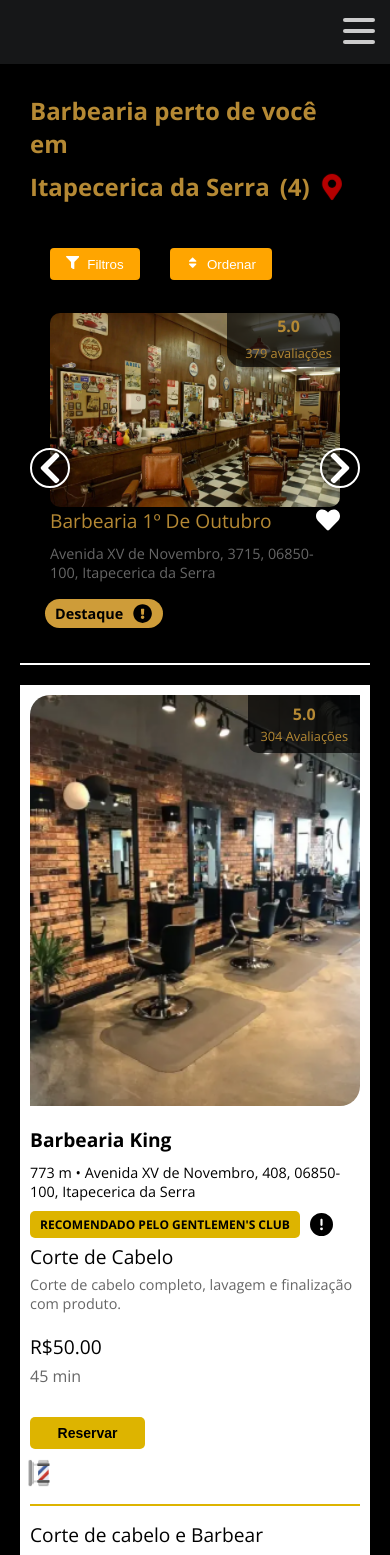
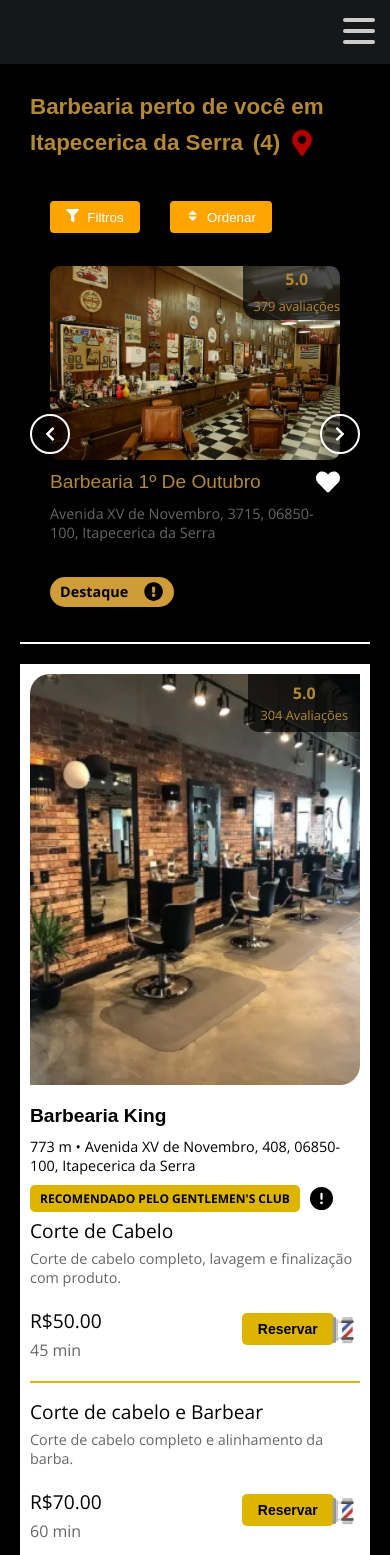
Before and after one commit to Git-Hub-Gentlemen-s-Club/GentlemensClub, a React (Vite) app in the folder gentlemens-club-app/: page / in a window 390 px wide. Shown: the top 1555 px of the page. Built offline with nearby package versions, Linux system fonts and the light colour scheme; a web font is replaced by a local one.

Commit message:
Ajustando responsividade nas paginas: inscreva-se, Home

```diff
--- a/gentlemens-club-app/src/App.css
+++ b/gentlemens-club-app/src/App.css
@@ -10,7 +10,7 @@
 /* Alinhando os botões "Filtro" e "Ordenar"*/
 
 .container {
-  max-width: 1200px; /* Largura máxima para a centralização */
+  max-width: 100vw; /* Largura máxima para a centralização */
   margin: 0 auto; /* Centraliza horizontalmente */
   padding: 0 20px; /* Adiciona um pouco de padding nas laterais */
   position: relative; /* Permite o posicionamento absoluto dentro */
@@ -24,9 +24,13 @@
 .buttons-container {
   position: absolute; /* Posiciona os botões em relação ao contêiner do carrossel */
   top: -45px; /* Ajusta o alinhamento vertical dos botões para o topo do contêiner */
-  left: 30px; /* Alinha os botões à esquerda do contêiner do carrossel */
+  left: 310px; /* Alinha os botões à esquerda do contêiner do carrossel */
   display: flex;
   align-items: center;
   gap: 10px; /* Espaço entre os botões */
   z-index: 1; /* Garante que os botões fiquem acima do carrossel */
+
+  @media (max-width: 768px) {
+    left: 30px;
+  }
 }
--- a/gentlemens-club-app/src/components/BarberInfoCard.jsx
+++ b/gentlemens-club-app/src/components/BarberInfoCard.jsx
@@ -27,7 +27,8 @@
   Separator,
   BarberPoleImage,
   ServiceDetails,
-  ServiceContainer
+  ServiceContainer,
+  ContainerReservationButton
 } from '../styled_components/body_style/BarberInfoCardStyle';
 import { faHeart, faExclamationCircle } from '@fortawesome/free-solid-svg-icons';
 import { FontAwesomeIcon } from '@fortawesome/react-fontawesome';
@@ -93,10 +94,10 @@
                     <ServicePrice>R${service.price}</ServicePrice>
                     <ServiceDuration>{service.duration}</ServiceDuration>
                   </ServiceDetails>
-                  <div className="reservation-container">
+                  <ContainerReservationButton>
                     <ReservationButton>Reservar</ReservationButton>
                     <BarberPoleImage src={barberPole} alt="Barber Pole" />
-                  </div>
+                  </ContainerReservationButton>
                 </ServiceContainer>
               </ReservationRow>
               <Separator />
--- a/gentlemens-club-app/src/components/Subscribe.jsx
+++ b/gentlemens-club-app/src/components/Subscribe.jsx
@@ -1,4 +1,5 @@
-import React, { useState } from 'react';
+// Subscribe.jsx
+import React, { useState, useCallback } from 'react';
 import Select from 'react-select';
 import Slider from 'react-slick';
 import {
@@ -18,14 +19,22 @@
   { text: '“Estilo para homens de bom gosto.”', author: "— Gentlemen's Club" }
 ];
 
+const PasswordInput = ({ showPassword, togglePasswordVisibility }) => (
+  <InputContainer>
+    <Icon as={FaLock} />
+    <Input type={showPassword ? 'text' : 'password'} placeholder="Senha" />
+    <Icon as={showPassword ? FaEyeSlash : FaEye} onClick={togglePasswordVisibility} style={{ cursor: 'pointer', marginLeft: '10px' }} />
+  </InputContainer>
+);
+
 const Subscribe = () => {
   const [selectedGender, setSelectedGender] = useState('');
   const [showPassword, setShowPassword] = useState(false);
   const [currentQuote, setCurrentQuote] = useState(0);
 
-  const togglePasswordVisibility = () => {
+  const togglePasswordVisibility = useCallback(() => {
     setShowPassword(prevState => !prevState);
-  };
+  }, []);
 
   const settings = {
     dots: false,
@@ -42,7 +51,7 @@
       <Container>
         <LeftSection>
           <LogoContainer>
-            <img src="/src/assets/img/mini_logo.png" alt="Logo G" />
+            <img src="/src/assets/img/mini_logo.png" alt="Logo Gentlemen's Club" />
           </LogoContainer>
 
           <Title>Bem Vindo!</Title>
@@ -63,18 +72,7 @@
             <Input type="email" placeholder="E-mail" />
           </InputContainer>
 
-          <InputContainer>
-            <Icon as={FaLock} />
-            <Input
-              type={showPassword ? 'text' : 'password'}
-              placeholder="Senha"
-            />
-            <Icon
-              as={showPassword ? FaEyeSlash : FaEye}
-              onClick={togglePasswordVisibility}
-              style={{ cursor: 'pointer', marginLeft: '10px' }}
-            />
-          </InputContainer>
+          <PasswordInput showPassword={showPassword} togglePasswordVisibility={togglePasswordVisibility} />
 
           <Label>Data de nascimento:</Label>
           <DateOfBirthContainer>
@@ -112,19 +110,19 @@
         <RightSection>
           <CarouselContainer>
             <Slider {...settings}>
-              <div><img src="/src/assets/subscribe/imgCarousel1.jpg" alt="Imagem 1" /></div>
-              <div><img src="/src/assets/subscribe/imgCarousel2.jpg" alt="Imagem 2" /></div>
-              <div><img src="/src/assets/subscribe/imgCarousel3.jpg" alt="Imagem 3" /></div>
+              <div><img src="/src/assets/subscribe/imgCarousel1.jpg" alt="Imagem 1 do Carrossel" /></div>
+              <div><img src="/src/assets/subscribe/imgCarousel2.jpg" alt="Imagem 2 do Carrossel" /></div>
+              <div><img src="/src/assets/subscribe/imgCarousel3.jpg" alt="Imagem 3 do Carrossel" /></div>
             </Slider>
             <QuoteContainer>
               <QuoteText>{quotes[currentQuote].text}</QuoteText>
               <QuoteAuthor>{quotes[currentQuote].author}</QuoteAuthor>
-              <DotsContainer>
+            </QuoteContainer>
+            <DotsContainer>
                 {quotes.map((_, index) => (
                   <Dot key={index} className={currentQuote === index ? 'active' : ''} />
                 ))}
               </DotsContainer>
-            </QuoteContainer>
           </CarouselContainer>
         </RightSection>
       </Container>
--- a/gentlemens-club-app/src/styled_components/SubscribeStyles.jsx
+++ b/gentlemens-club-app/src/styled_components/SubscribeStyles.jsx
@@ -24,6 +24,11 @@
   padding: 0;
   box-sizing: border-box;
   overflow: hidden;
+
+  @media only screen and (max-width: 600px) {
+    width: 100vw;
+    height: 100vh;
+  }
 `;
 
 export const LeftSection = styled.div`
@@ -38,6 +43,11 @@
   align-items: center;
   justify-content: center;
   position: relative;
+
+  @media only screen and (max-width: 600px) {
+    padding: 20px;
+    overflow: scroll;
+  }
 `;
 
 export const LogoContainer = styled.div`
@@ -58,6 +68,10 @@
   font-size: 28px;
   color: #B58934;
   margin-bottom: 10px;
+
+  @media only screen and (max-width: 600px) {
+    margin-top: 200px;
+  }
 `;
 
 export const Subtitle = styled.h2`
@@ -103,9 +117,14 @@
   display: flex;
   justify-content: space-between;
   width: 100%;
-  max-width: 520px;
+  max-width: 500px;
   margin-bottom: 15px;
   gap: 5px;
+
+  @media only screen and (max-width: 600px) {
+    flex-direction: column;
+    align-items: center;
+  }
 `;
 
 export const DateInput = styled.select`
@@ -134,12 +153,15 @@
       display: 'flex',
       alignItems: 'center',
       fontSize: '16px',
-      width: '165px',
+      width: '150px',
       maxWidth: '520px',
       boxShadow: 'none',
       '&:hover': {
         borderColor: '#B58934',
       },
+      '@media (max-width: 600px)': {
+        width: '90vw',
+    },
     }),
     singleValue: (provided) => ({
       ...provided,
@@ -172,7 +194,7 @@
   display: flex;
   justify-content: space-between;
   width: 100%;
-  max-width: 520px;
+  max-width: 490px;
   margin-bottom: 15px;
   gap: 5px;
 `;
@@ -242,6 +264,10 @@
   border-bottom-right-radius: 10px;
   overflow: hidden;
   position: relative;
+
+  @media only screen and (max-width: 1077px) {
+    display: none;
+  }
 `;
 
 export const CarouselContainer = styled.div`
@@ -264,7 +290,7 @@
 
 export const QuoteContainer = styled.div`
   position: absolute;
-  bottom: 70px;
+  bottom: 90px;
   background-color: #1C1D21;
   color: #B58934;
   width: 100%;
@@ -293,6 +319,9 @@
 `;
 
 export const DotsContainer = styled.div`
+  position: absolute;
+  bottom: 50px; /* Ajuste conforme necessário */
+  width: 100%;
   display: flex;
   justify-content: center;
   align-items: center;
@@ -300,10 +329,10 @@
 `;
 
 export const Dot = styled.div`
-  width: 10px;
-  height: 10px;
-  border-radius: 50%;
-  background-color: #B58934;
+  width: 15px;
+  height: 5px;
+  border-radius: 20%;
+  background-color: #ffffff;
   margin: 0 5px;
   cursor: pointer;
   transition: background-color 0.3s ease;
--- a/gentlemens-club-app/src/styled_components/body_style/BarberInfoCardStyle.jsx
+++ b/gentlemens-club-app/src/styled_components/body_style/BarberInfoCardStyle.jsx
@@ -8,11 +8,11 @@
   flex-direction: column;
   background-color: #fff;
   color: #000;
-  padding: 20px;
+  padding: 35px;
   margin: 20px auto;
   box-shadow: 0 4px 8px rgba(0, 0, 0, 0.2);
-  max-width: 1200px;
   width: 100%;
+  max-width: 75%;
   box-sizing: border-box;
   position: relative;
   clip-path: polygon(0 0, 100% 0, 100% 73%, 90% 100%, 0 100%);
@@ -20,6 +20,7 @@
   @media (max-width: 768px) {
     padding: 10px;
     clip-path: none;
+    max-width: 100%;
   }
 `;
 
@@ -87,6 +88,7 @@
 `;
 
 export const Title = styled.h1`
+  font-family: 'Rye', sans-serif;
   font-size: 1.5em;
   margin: 0 0 5px 0;
 
@@ -177,12 +179,12 @@
   user-select: none;
   pointer-events: none;
   position: relative;
-  top: 0.6rem;
+  top: 2px;
 
   @media (max-width: 768px) {
     order: 5;
     align-self: flex-end;
-    margin-bottom: 0.1rem;
+    margin-bottom: 0.2rem;
   }
 `;
 
@@ -218,8 +220,8 @@
   gap: 20px;
 
   @media (max-width: 768px) {
-    flex-direction: column;
-    align-items: flex-start;
+    justify-content: space-between;
+    gap: 140px;
   }
 `;
 
@@ -271,6 +273,10 @@
   @media (max-width: 768px) {
     flex-direction: column;
   }
+`;
+
+export const ContainerReservationButton = styled.div`
+  display: flex;
 `;
 
 export const FavoriteButton = styled.button`
--- a/gentlemens-club-app/src/styled_components/body_style/CarouselStyle.jsx
+++ b/gentlemens-club-app/src/styled_components/body_style/CarouselStyle.jsx
@@ -3,8 +3,12 @@
 export const CarouselContainer = styled.div`
   margin: 20px auto;
   width: 100%; /* Ajuste a largura para ocupar toda a tela */
-  max-width: 1200px; /* Limite a largura máxima */
+  max-width: 75%; /* Limite a largura máxima */
   position: relative; /* Adicione esta propriedade para ajustar a posição dos botões */
+
+  @media (max-width: 768px) {
+    max-width: 100%;
+  }
 
   .slick-prev, .slick-next {
     z-index: 1;
@@ -22,6 +26,10 @@
     top: 50%; /* Centraliza verticalmente */
     transform: translateY(-50%); /* Corrige o alinhamento vertical */
     border: 2px solid #fff; /* Adiciona o contorno branco */
+
+    @media (max-width: 768px) {
+    padding: 10px;
+    }
   }
 
   .slick-prev {
@@ -59,7 +67,6 @@
   display: flex;
   flex-direction: column;
   justify-content: space-between; /* Garante que os elementos sejam distribuídos ao longo do card */
-  height: 350px; /* Aumenta a altura do card para acomodar a etiqueta destaque */
 
   img {
     width: 100%;
@@ -95,7 +102,7 @@
     .rating-number {
       font-size: 1rem; /* Ajusta o tamanho da nota para ficar proporcional */
       font-weight: bold;
-      margin: 7px 40px; /* Adiciona margin de 7px para cima e para baixo e 40px para a direita */
+      margin: 7px 4px; /* Adiciona margin de 7px para cima e para baixo e 40px para a direita */
     }
 
     div {
@@ -106,7 +113,6 @@
   .highlight-section {
     position: absolute;
     bottom: 15px; /* Alinha no fundo do card */
-    left: 15px; /* Alinha ao lado esquerdo */
     display: flex;
     align-items: center;
     background-color: #ce9c39; /* Cor de fundo da etiqueta "Destaque" */
@@ -118,7 +124,7 @@
     z-index: 2; /* Garante que fique sobre a imagem */
 
     .highlight-text {
-      margin-right: 10px; /* Espaço entre o texto e o ícone */
+      margin-right: 16px; /* Espaço entre o texto e o ícone */
     }
 
     .highlight-icon {
@@ -130,9 +136,11 @@
     display: flex;
     align-items: center;
     justify-content: space-between;
+    margin-top: 10px;
     margin-bottom: 10px; /* Espaço entre o nome da barbearia e o endereço */
 
     .name {
+      font-family: 'Rye', sans-serif;
       font-size: 1.2rem;
       color: #B58934;
     }
--- a/gentlemens-club-app/src/styled_components/body_style/InformationCardStyle.jsx
+++ b/gentlemens-club-app/src/styled_components/body_style/InformationCardStyle.jsx
@@ -6,8 +6,8 @@
     color: #000;
     padding: 20px;
     border-radius: 10px;
-    max-width: 1200px;
-    margin: 20px auto;
+    max-width: 75%;
+    margin: 30px auto;
     box-shadow: 0 4px 8px rgba(0, 0, 0, 0.1);
     width: 100%;
     box-sizing: border-box;
@@ -18,7 +18,7 @@
     @media (max-width: 768px) {
         padding: 15px;
         max-width: 90%; /* Ajuste para telas menores */
-        margin-top: 50px; /* Adiciona margem superior para evitar sobreposição */
+        margin-top: 100px; /* Adiciona margem superior para evitar sobreposição */
     }
 `;
 
--- a/gentlemens-club-app/src/styled_components/body_style/LocationHeaderStyle.jsx
+++ b/gentlemens-club-app/src/styled_components/body_style/LocationHeaderStyle.jsx
@@ -21,12 +21,17 @@
 export const LocationHeaderContainer = styled.div`
   margin: 20px auto;
   width: 100%;
-  max-width: 1200px; /* Limite a largura máxima */
+  max-width: 75%; /* Limite a largura máxima */
   padding: 0 10px; /* Adiciona padding lateral */
   text-align: left; /* Alinha o texto à esquerda */
+
+  @media (max-width: 768px) {
+    max-width: 100%;
+  }
 `;
 
 export const LocationTitle = styled.h1`
+  font-family: 'Rye', sans-serif;
   font-size: 1.8rem;
   color: #B58934; /* Cor do texto */
   margin: 0;
@@ -37,7 +42,7 @@
   flex-wrap: wrap; /* Permite que o texto e o ícone se movam para a linha abaixo, se necessário */
 
   @media (max-width: 768px) {
-    font-size: 1.5rem; /* Tamanho menor do texto em telas menores */
+    font-size: 1.4rem; /* Tamanho menor do texto em telas menores */
     flex-direction: row; /* Garante que o ícone fique ao lado do texto em dispositivos móveis */
     justify-content: flex-start; /* Alinha o conteúdo ao início do container */
   }
```
